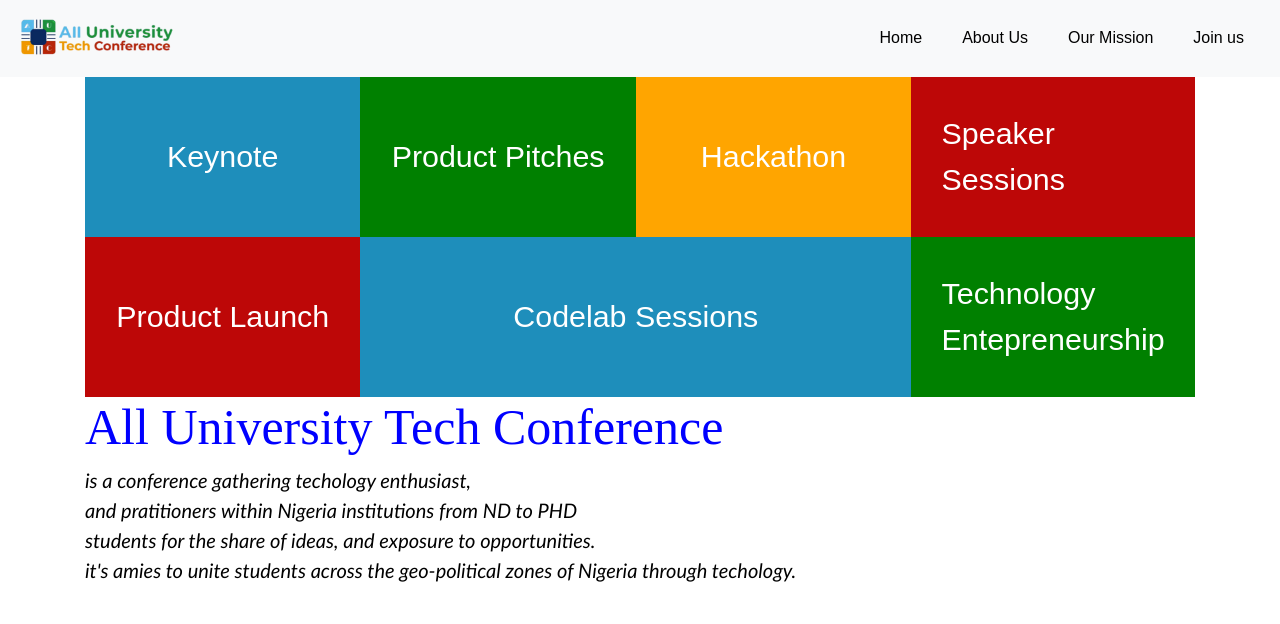
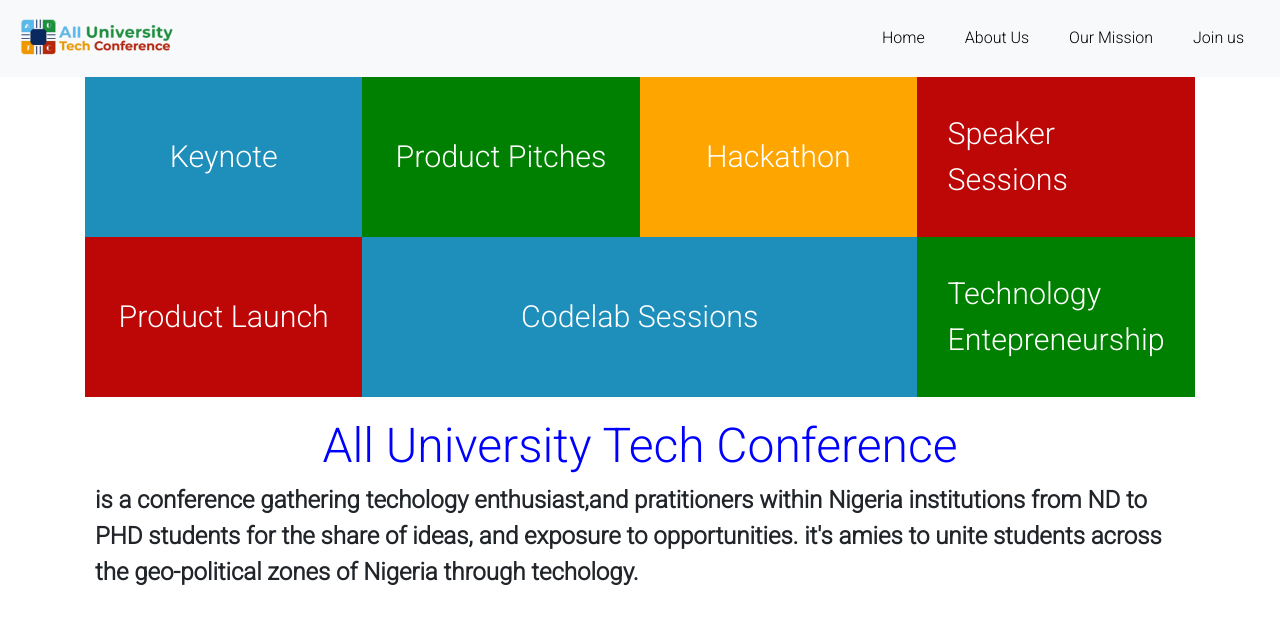
Before and after one commit to FiberesimaJoseph/All-University-Tech-Community, a React (Create React App) app: page / in a window 1280 px wide. Shown: the top 624 px of the page. Built offline with nearby package versions, Linux system fonts and the light colour scheme.

Commit message:
changed about us and added button effect

```diff
--- a/public/index.html
+++ b/public/index.html
@@ -6,7 +6,10 @@
     <meta name="viewport" content="width=device-width, initial-scale=1" />
     <meta name="theme-color" content="#000000" />
     <meta name="description" content="All University Tech Conference" />
-
+    <link
+      href="https://fonts.googleapis.com/css2?family=Roboto:ital,wght@0,300;1,300&display=swap"
+      rel="stylesheet"
+    />
     <title>All University Tech Conference</title>
   </head>
   <body>
--- a/src/App.css
+++ b/src/App.css
@@ -2,9 +2,8 @@
   box-sizing: border-box;
   margin: 0;
   padding: 0;
-  font-family: 'Montserrat', sans-serif;
+  font-family: 'Roboto', sans-serif;
 }
-
 .container .colored-content-container {
   display: grid;
   grid-template-columns: repeat(4, 1fr);
@@ -21,6 +20,7 @@
 .content-blue {
   background-color: rgb(30, 142, 187);
 }
+
 .content-green {
   background-color: green;
 }
@@ -32,6 +32,19 @@
 }
 .content.content-blue.codelab {
   grid-column: span 2;
+}
+.about-us {
+  margin: 10px 0;
+  padding: 10px;
+}
+.about-us > h1 {
+  text-align: center;
+  font-size: 3rem;
+  color: blue;
+}
+.about-us > p {
+  font-size: 1.5rem;
+  font-weight: 800;
 }
 
 @media only screen and (max-width: 1000px) {
--- a/src/App.js
+++ b/src/App.js
@@ -1,6 +1,6 @@
 import React from 'react'
 import AppBar from './components/AppBar'
-import AboutUs from './Component/AboutUs'
+import AboutUs from './components/AboutUs'
 import ColoredContainer from './components/ColoredContainer'
 
 const App = () => {
--- a/src/Component/AboutUs.css
+++ /dev/null
@@ -1,14 +0,0 @@
-.About {
-  font-size: 50px;
-  font-family: "Times New Roman", Times, serif;
-  color: blue;
-  text-decoration: none;
-}
-
-.space {
-  font-style: italic;
-  font-size: 20px;
-  font-family: "Trebuchet MS", "Lucida Sans Unicode", "Lucida Grande",
-    "Lucida Sans", Arial, sans-serif;
-  color: black;
-}
--- a/src/Component/AboutUs.js
+++ /dev/null
@@ -1,20 +0,0 @@
-import React from "react";
-import "./AboutUs.css";
-
-const AboutUs = () => {
-  return (
-    <div>
-      <h1 className="About">All University Tech Conference</h1>
-      <p className="space">
-        is a conference gathering techology enthusiast, <br /> and pratitioners
-        within Nigeria institutions from ND to PHD
-        <br /> students for the share of ideas, and exposure to opportunities.
-        <br />
-        it's amies to unite students across the geo-political zones of Nigeria
-        through techology.
-      </p>
-    </div>
-  );
-};
-
-export default AboutUs;
--- /dev/null
+++ b/src/components/AboutUs.js
@@ -0,0 +1,17 @@
+import React from 'react'
+
+const AboutUs = () => {
+  return (
+    <div className="about-us">
+      <h1>All University Tech Conference</h1>
+      <p>
+        is a conference gathering techology enthusiast,and pratitioners within
+        Nigeria institutions from ND to PHD students for the share of ideas, and
+        exposure to opportunities. it's amies to unite students across the
+        geo-political zones of Nigeria through techology.
+      </p>
+    </div>
+  )
+}
+
+export default AboutUs
--- a/src/styles/AppBar.css
+++ b/src/styles/AppBar.css
@@ -6,23 +6,36 @@
   color: black;
   border: none;
 }
+
 .home:hover {
   background-color: rgb(30, 142, 187);
   border-radius: 5px;
   transition: all 0.2s ease-in;
+}
+.home:focus {
+  background-color: rgb(30, 142, 187);
 }
 .about:hover {
   background-color: green;
   border-radius: 5px;
   transition: all 0.2s ease-in;
 }
+.about:focus {
+  background-color: green;
+}
 .mission:hover {
   background-color: goldenrod;
   border-radius: 5px;
   transition: all 0.2s ease-in;
+}
+.mission:focus {
+  background-color: goldenrod;
 }
 .join:hover {
   background-color: rgb(189, 7, 7);
   border-radius: 5px;
   transition: all 0.2s ease-in;
 }
+.join:focus {
+  background-color: rgb(189, 7, 7);
+}
```
Also changed, not shown: src/Component/Navbar.css (deleted, +0 -56 lines).
